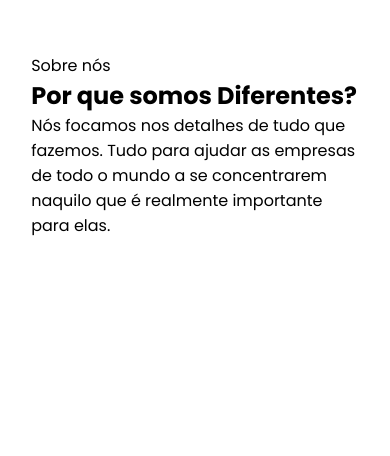
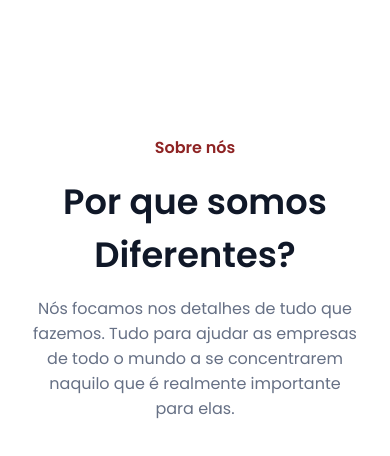
Before and after one commit to gabr1eloliveira/7daysOfCode-HTML-CSS, a plain HTML site: page index.html in a window 390 px wide. Shown: the part 70-526 px from the top of the page. Drawn offline with nearby package versions, Linux system fonts and the light colour scheme.

Commit message:
i created the section Sobre Nós

```diff
--- a/src/css/pages.css
+++ b/src/css/pages.css
@@ -2,3 +2,49 @@ header{
     width: 100%;
     padding: 28px 8%;
 }
+
+#sobre-nos{
+    display: flex;
+    align-items: center;
+    justify-content: center;
+    width: 100%;
+    height: 40vh;
+    text-align: center;
+}
+
+#sobre-nos__cta{
+    display: flex;
+    flex-direction: column;
+    gap: 15px;
+    max-width: 750px;
+}
+
+.sobre-nos__sub{
+    color: var(--cor-primaria);
+    font-weight: 600;
+}
+
+.sobre-nos__titulo{
+    color: var(--cor-secundaria);
+    font-size: 3.1rem;
+    font-weight: 600;
+}
+
+.sobre-nos__texto{
+    color: var(--cor-terciaria);
+    font-size: 1.1rem;
+}
+
+@media screen and (max-width:750px){
+    #sobre-nos{
+        height: 60vh;
+    }
+
+    .sobre-nos__titulo{
+        font-size: 2.2rem;
+    }
+
+    .sobre-nos__texto{
+        font-size: 1rem;
+    }
+}
```
Also changed, not shown: src/css/style.css (line endings or trailing spaces).
